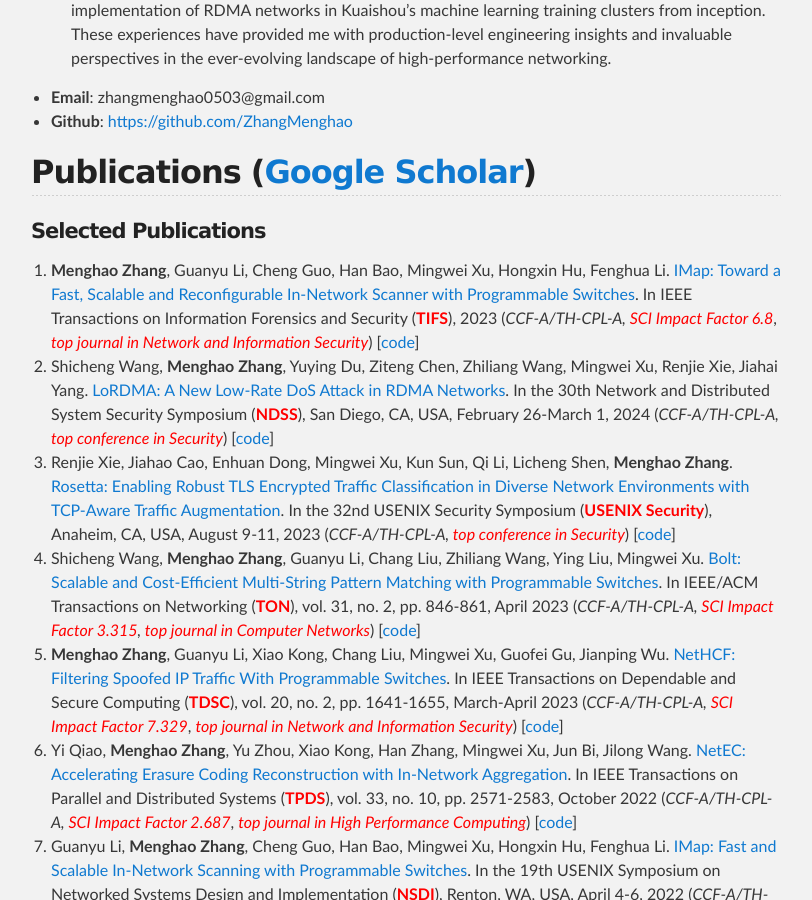
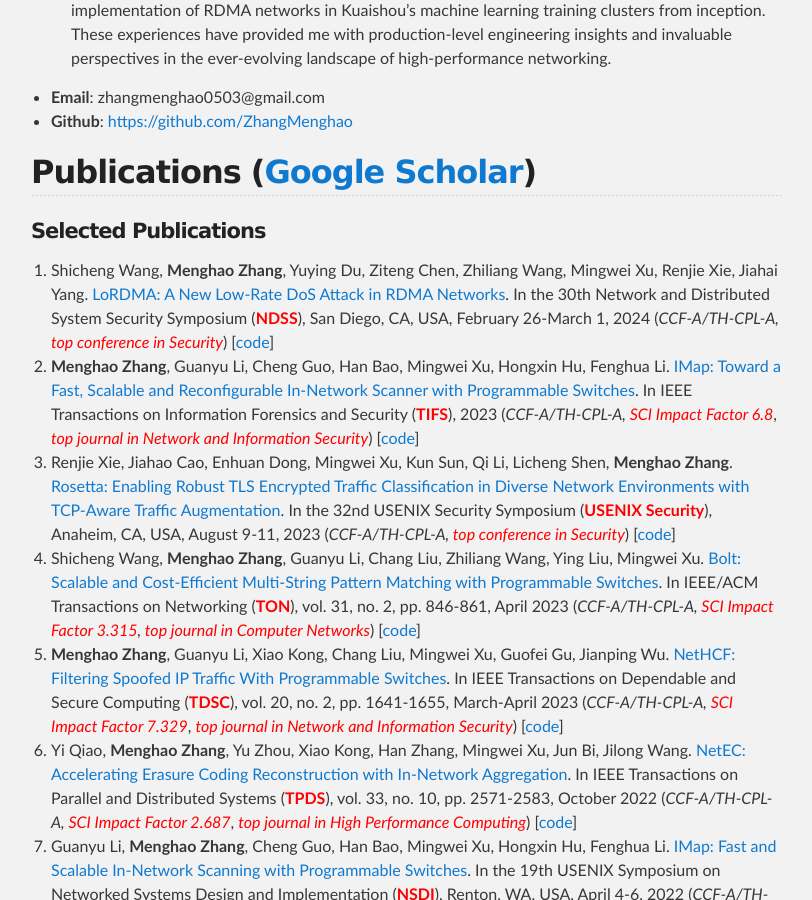
Before and after one commit to zhangmenghao/zhangmenghao.github.io, a Jekyll site: the page built from index.md, in a window 1280 px wide and 900 px high, scrolled down 974 px. Shown: the whole window, without its empty margins (234-1046 px from the left). Built offline with Jekyll 4.4.1, drawn with Linux system fonts in a browser that asks for light colours.

Commit message:
Update publication

```diff
--- a/index.md
+++ b/index.md
@@ -25,12 +25,12 @@
 ## Publications ([Google Scholar](https://scholar.google.com/citations?user=fv-p85gAAAAJ&hl=zh-CN))
 <!-- (* indicates that I am the corresponding author) -->
 #### Selected Publications
-15. __Menghao Zhang__, Guanyu Li, Cheng Guo, Han Bao, Mingwei Xu, Hongxin Hu, Fenghua Li.
+15. Shicheng Wang, __Menghao Zhang__, Yuying Du, Ziteng Chen, Zhiliang Wang, Mingwei Xu, Renjie Xie, Jiahai Yang.
+[LoRDMA: A New Low-Rate DoS Attack in RDMA Networks](./papers/NDSS2024-LoRDMA.pdf).
+In the 30th Network and Distributed System Security Symposium (**<font color='red'>NDSS</font>**), San Diego, CA, USA, February 26-March 1, 2024 (*CCF-A/TH-CPL-A, <font color='red'>top conference in Security</font>*) [[code](https://github.com/wangshicheng1225/LoRDMA)]
+14. __Menghao Zhang__, Guanyu Li, Cheng Guo, Han Bao, Mingwei Xu, Hongxin Hu, Fenghua Li.
 [IMap: Toward a Fast, Scalable and Reconfigurable In-Network Scanner with Programmable Switches](./papers/TDSC2023-IMap.pdf).
 In IEEE Transactions on Information Forensics and Security (**<font color='red'>TIFS</font>**), 2023 (*CCF-A/TH-CPL-A, <font color='red'>SCI Impact Factor 6.8</font>*, *<font color='red'>top journal in Network and Information Security</font>*) [[code](https://github.com/IMapScanner/IMap)]
-14. Shicheng Wang, __Menghao Zhang__, Yuying Du, Ziteng Chen, Zhiliang Wang, Mingwei Xu, Renjie Xie, Jiahai Yang.
-[LoRDMA: A New Low-Rate DoS Attack in RDMA Networks](./papers/NDSS2024-LoRDMA.pdf).
-In the 30th Network and Distributed System Security Symposium (**<font color='red'>NDSS</font>**), San Diego, CA, USA, February 26-March 1, 2024 (*CCF-A/TH-CPL-A, <font color='red'>top conference in Security</font>*) [[code](https://github.com/wangshicheng1225/LoRDMA)]
 13. Renjie Xie, Jiahao Cao, Enhuan Dong, Mingwei Xu, Kun Sun, Qi Li, Licheng Shen, __Menghao Zhang__.
 [Rosetta: Enabling Robust TLS Encrypted Traffic Classification in Diverse Network Environments with TCP-Aware Traffic Augmentation](./papers/security23-Rosetta.pdf).
 In the 32nd USENIX Security Symposium (**<font color='red'>USENIX Security</font>**), Anaheim, CA, USA, August 9-11, 2023 (*CCF-A/TH-CPL-A, <font color='red'>top conference in Security</font>*) [[code](https://github.com/sunskyXX/Rosetta)]
```
